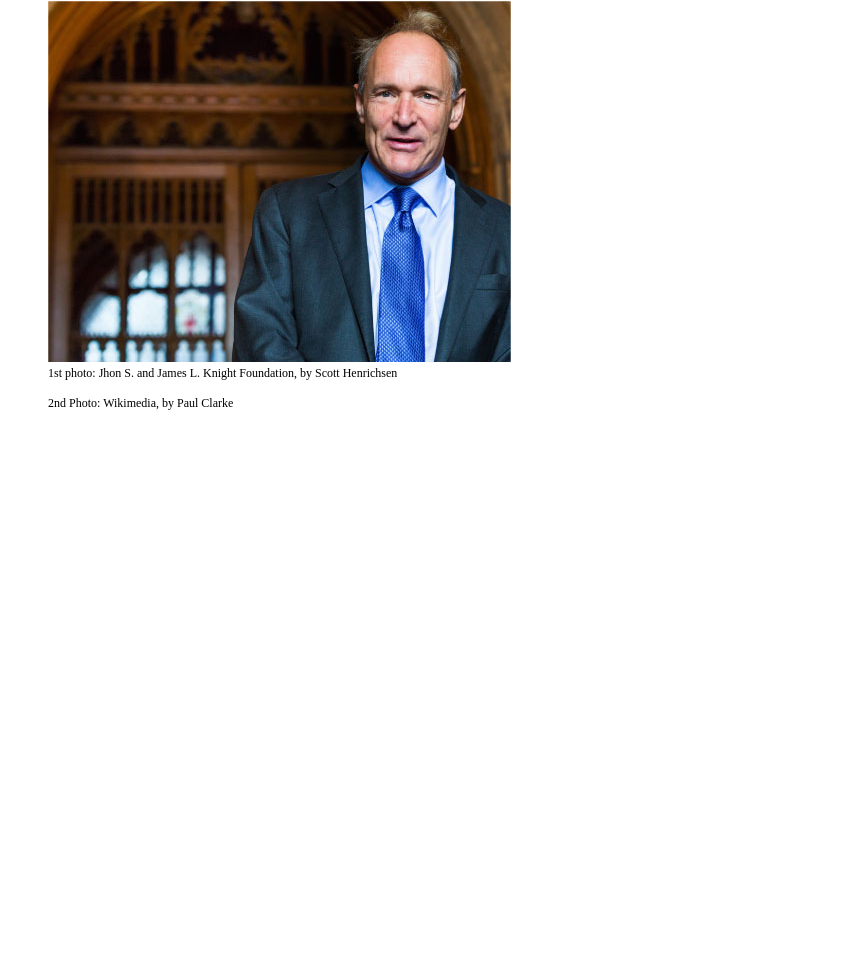
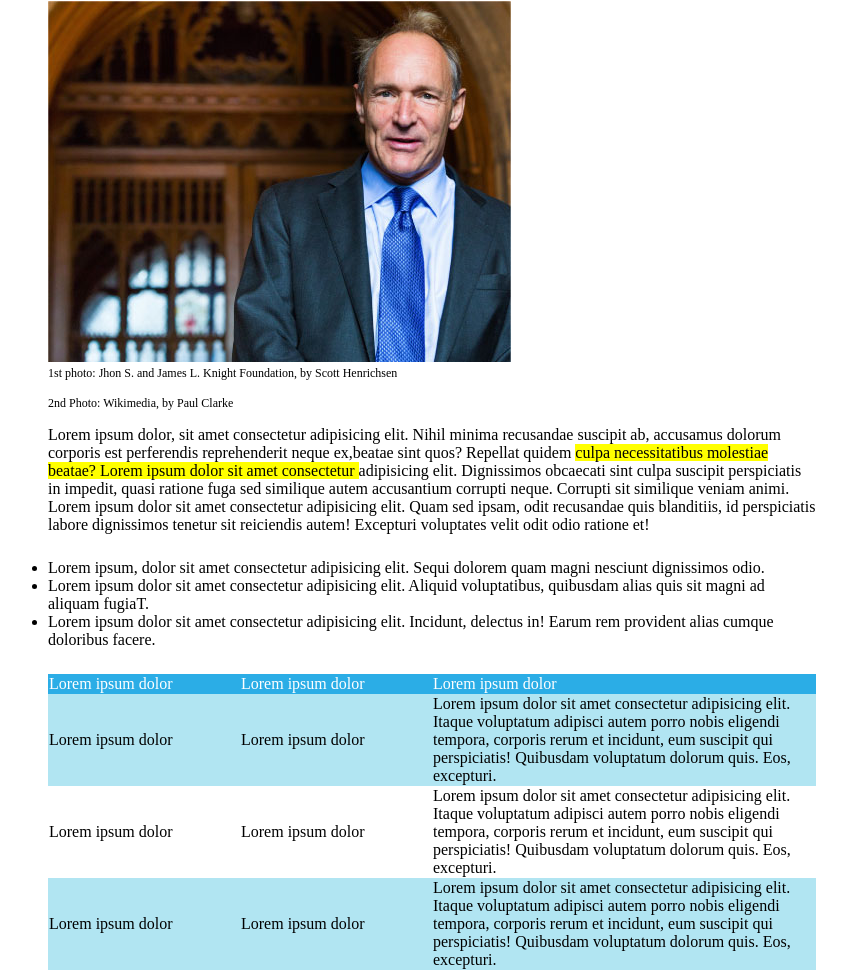
Before and after one commit to MatteoLiberati/html-css-booleaner, a website: page index.html in a window 1280 px wide. Shown: the part 686-1656 px from the top of the page, without its empty margins (208-1055 px from the left). Before the commit the page ends 1112 px from the top, so only its background shows below. Drawn offline with Linux system fonts and the light colour scheme.

Commit message:
sezione tabella

```diff
--- a/css/style.css
+++ b/css/style.css
@@ -45,3 +45,29 @@ header {
   font-size: 12px;
   margin-bottom: 15px;
 }
+
+.highlighted {
+  background-color: yellow;
+}
+
+.list > ul {
+  padding: 25px 0px;
+}
+
+thead {
+  background-color: #2bade6;
+  color: white;
+}
+
+table {
+  width: 100%;
+  border-collapse: collapse;
+}
+
+.tablewidth {
+  width: 25%;
+}
+
+.btablebody {
+  background-color: #b1e5f2;
+}
--- a/index.html
+++ b/index.html
@@ -8,6 +8,7 @@
     <link rel="stylesheet" href="./css/style.css" />
     <link rel="preconnect" href="https://fonts.gstatic.com" />
   </head>
+
   <body>
     <div id="testata">
       <div class="container">
@@ -42,6 +43,90 @@
             2nd Photo: Wikimedia, by Paul Clarke
           </div>
         </section>
+
+        <!--SEZIONE TESTO-->
+        <section>
+          <p>
+            Lorem ipsum dolor, sit amet consectetur adipisicing elit. Nihil
+            minima recusandae suscipit ab, accusamus dolorum corporis est
+            perferendis reprehenderit neque ex,beatae sint quos? Repellat quidem
+            <span class="highlighted">
+              culpa necessitatibus molestiae beatae? Lorem ipsum dolor sit amet
+              consectetur
+            </span>
+            adipisicing elit. Dignissimos obcaecati sint culpa suscipit
+            perspiciatis in impedit, quasi ratione fuga sed similique autem
+            accusantium corrupti neque. Corrupti sit similique veniam animi.
+            Lorem ipsum dolor sit amet consectetur adipisicing elit. Quam sed
+            ipsam, odit recusandae quis blanditiis, id perspiciatis labore
+            dignissimos tenetur sit reiciendis autem! Excepturi voluptates velit
+            odit odio ratione et!
+          </p>
+        </section>
+
+        <!--SEZIONE LISTA-->
+        <section class="list">
+          <ul>
+            <li>
+              Lorem ipsum, dolor sit amet consectetur adipisicing elit. Sequi
+              dolorem quam magni nesciunt dignissimos odio.
+            </li>
+            <li>
+              Lorem ipsum dolor sit amet consectetur adipisicing elit. Aliquid
+              voluptatibus, quibusdam alias quis sit magni ad aliquam fugiaT.
+            </li>
+            <li>
+              Lorem ipsum dolor sit amet consectetur adipisicing elit. Incidunt,
+              delectus in! Earum rem provident alias cumque doloribus facere.
+            </li>
+          </ul>
+        </section>
+
+        <!--SEZIONE TABELLA-->
+        <section>
+          <table>
+            <thead>
+              <tr>
+                <td class="tablewidth">Lorem ipsum dolor</td>
+                <td class="tablewidth">Lorem ipsum dolor</td>
+                <td>Lorem ipsum dolor</td>
+              </tr>
+            </thead>
+
+            <tbody>
+              <tr class="btablebody">
+                <td>Lorem ipsum dolor</td>
+                <td>Lorem ipsum dolor</td>
+                <td>
+                  Lorem ipsum dolor sit amet consectetur adipisicing elit.
+                  Itaque voluptatum adipisci autem porro nobis eligendi tempora,
+                  corporis rerum et incidunt, eum suscipit qui perspiciatis!
+                  Quibusdam voluptatum dolorum quis. Eos, excepturi.
+                </td>
+              </tr>
+              <tr>
+                <td>Lorem ipsum dolor</td>
+                <td>Lorem ipsum dolor</td>
+                <td>
+                  Lorem ipsum dolor sit amet consectetur adipisicing elit.
+                  Itaque voluptatum adipisci autem porro nobis eligendi tempora,
+                  corporis rerum et incidunt, eum suscipit qui perspiciatis!
+                  Quibusdam voluptatum dolorum quis. Eos, excepturi.
+                </td>
+              </tr>
+              <tr class="btablebody">
+                <td>Lorem ipsum dolor</td>
+                <td>Lorem ipsum dolor</td>
+                <td>
+                  Lorem ipsum dolor sit amet consectetur adipisicing elit.
+                  Itaque voluptatum adipisci autem porro nobis eligendi tempora,
+                  corporis rerum et incidunt, eum suscipit qui perspiciatis!
+                  Quibusdam voluptatum dolorum quis. Eos, excepturi.
+                </td>
+              </tr>
+            </tbody>
+          </table>
+        </section>
       </main>
     </div>
   </body>
```
